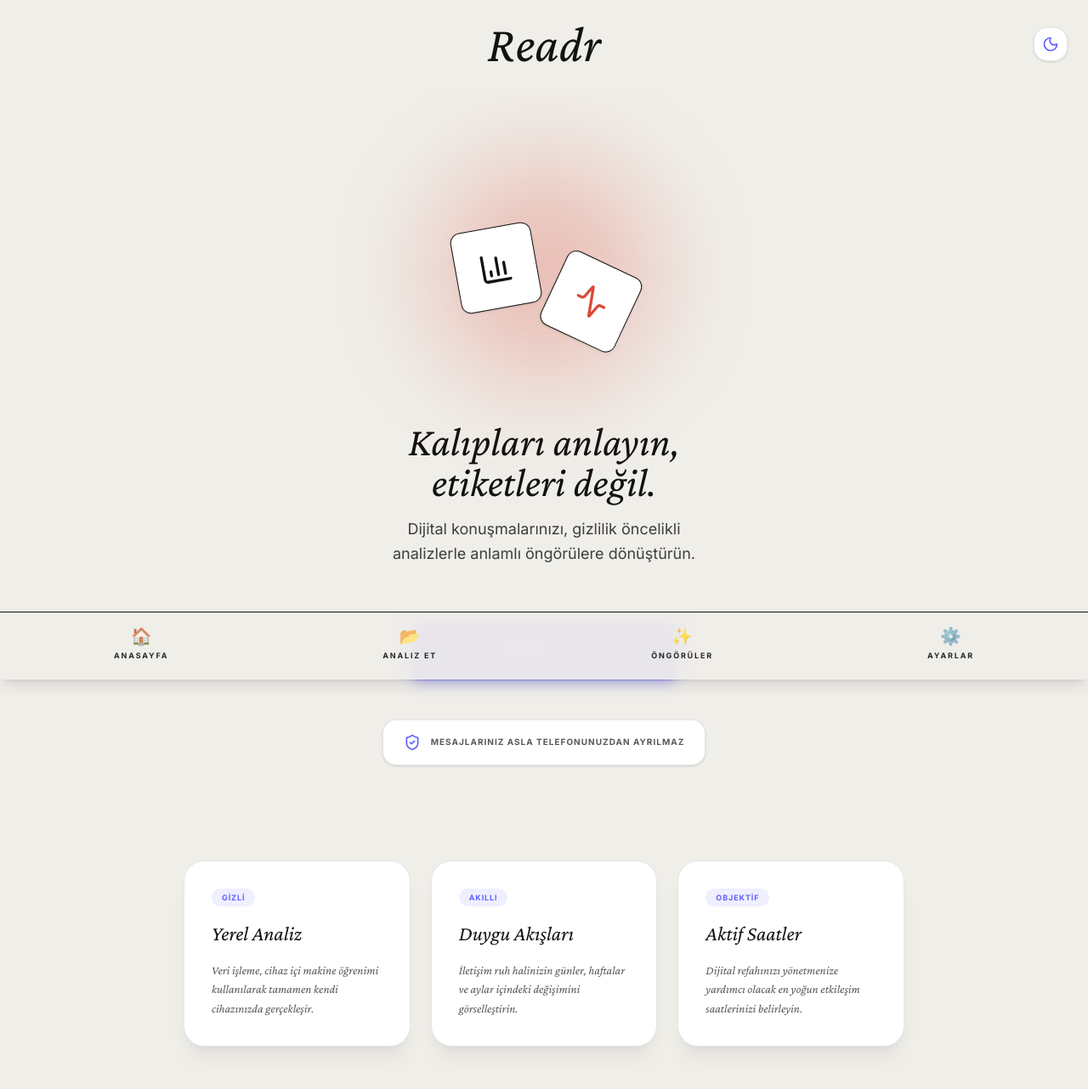
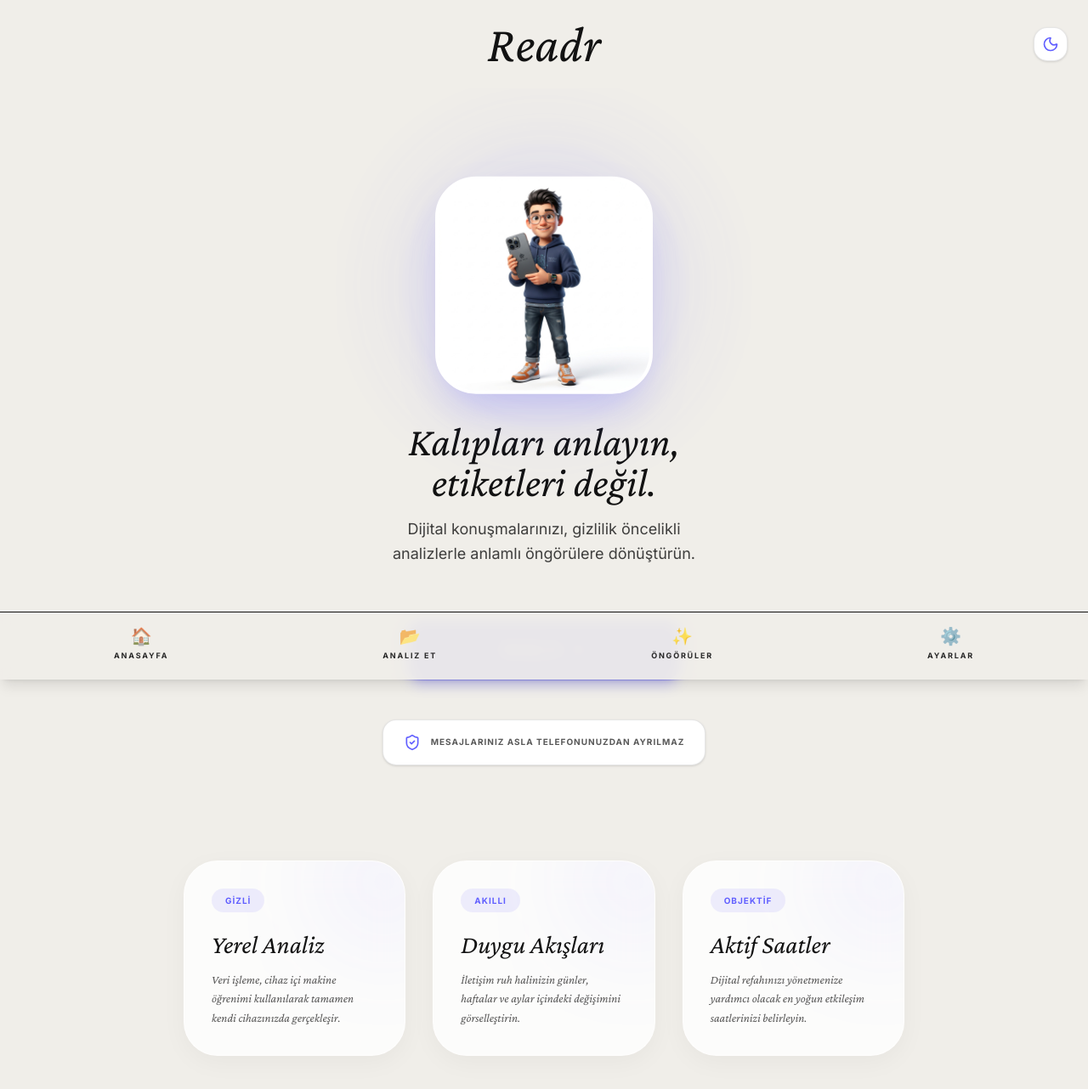
Before and after one commit to Barotello/insightful_parsomen, a React (Vite) app: page / in a window 1280 px wide. Shown: the top 1282 px of the page at 85% size. Built offline with nearby package versions, Linux system fonts and the light colour scheme.

Commit message:
feat: enhance WelcomeView animations and update character assets

```diff
--- a/src/App.tsx
+++ b/src/App.tsx
@@ -103,7 +103,7 @@ export default function App() {
               localStorage.setItem('readr-onboarded', 'true');
               setView('login');
             }} t={t} />}
-            {view === 'dashboard' && <DashboardView key="dashboard" setView={setView} t={t} />}
+            {view === 'dashboard' && <DashboardView key="dashboard" setView={setView} t={t} lang={lang} />}
             {view === 'login' && <LoginView key="login" onLogin={() => setView('upload')} t={t} />}
             {view === 'upload' && <UploadView key="upload" onUpload={(stats) => {
               setCurrentStats(stats);
@@ -180,7 +180,7 @@ function Header({ setView, currentView, t, darkMode, setDarkMode }: { setView: (
   );
 }
 
-function DashboardView({ setView, t }: { setView: (v: ViewState) => void, t: any }) {
+function DashboardView({ setView, t, lang }: { setView: (v: ViewState) => void, t: any, lang: string }) {
   const recentChats = [
     { name: "Julianne Moore", date: "Today", emoji: "✨", color: "bg-accent" },
     { name: "Mark Zuckerberg", date: "2 days ago", emoji: "⚡", color: "bg-ink" },
@@ -198,7 +198,12 @@ function DashboardView({ setView, t }: { setView: (v: ViewState) => void, t: any
         <div>
           <span className="text-[10px] font-bold text-accent uppercase tracking-[0.4em]">{t.dashboard.title}</span>
           <h2 className="text-6xl font-serif italic text-ink tracking-tighter">Dashboard</h2>
-          <p className="text-lg text-ink/60 font-serif italic mt-2">{t.dashboard.subtitle}</p>
+          <div className="flex items-center gap-2 mt-4 px-3 py-1.5 bg-green-500/10 border border-green-500/20 rounded-full w-fit">
+            <ShieldCheck className="w-4 h-4 text-green-600 dark:text-green-400" />
+            <span className="text-[10px] font-bold text-green-700 dark:text-green-400 uppercase tracking-widest">
+              {lang === 'tr' ? '%100 Cihaz İçi Şifreleme' : '100% On-Device Encryption'}
+            </span>
+          </div>
         </div>
         <button
           onClick={() => setView('upload')}
@@ -207,6 +212,47 @@ function DashboardView({ setView, t }: { setView: (v: ViewState) => void, t: any
           <span className="text-xl">➕</span>
           {t.dashboard.newAnalysis}
         </button>
+      </section>
+
+      {/* Mini Stats & Persona */}
+      <section className="grid grid-cols-1 md:grid-cols-3 gap-6">
+        {/* Persona Card */}
+        <div className="md:col-span-2 bg-gradient-to-br from-indigo-500/10 to-rose-500/10 border border-ink/10 rounded-[2rem] p-8 shadow-xl shadow-ink/5 relative overflow-hidden group">
+          <div className="absolute top-0 right-0 w-40 h-40 bg-indigo-500/20 rounded-full blur-3xl -translate-y-1/2 translate-x-1/2"></div>
+          <div className="flex items-start justify-between relative z-10">
+            <div className="space-y-3">
+              <p className="text-[10px] font-bold text-indigo-500 uppercase tracking-[0.3em]">
+                {lang === 'tr' ? 'İletişim Karakterin' : 'Communication Persona'}
+              </p>
+              <h4 className="text-3xl font-serif italic text-ink">Gece Kuşu 🌙</h4>
+              <p className="text-sm text-ink/70 font-serif italic max-w-sm">
+                {lang === 'tr' ? 'Genelde gece saatlerinde aktifsiniz ve mesajlara ortalama 4 dakika içinde ışık hızında dönüyorsunuz.' : 'You are highly active at night and respond to messages at lightning speed, averaging 4 minutes.'}
+              </p>
+            </div>
+          </div>
+        </div>
+
+        {/* Mini Stats */}
+        <div className="grid grid-rows-2 gap-6">
+          <div className="bg-white dark:bg-zinc-900 border border-ink/10 rounded-[2rem] p-6 shadow-xl shadow-ink/5 flex items-center gap-4 group">
+             <div className="w-12 h-12 bg-rose-500/10 text-rose-500 rounded-2xl flex items-center justify-center text-xl shrink-0 group-hover:scale-110 transition-transform">
+               💬
+             </div>
+             <div>
+               <p className="text-[9px] font-bold text-ink/40 uppercase tracking-widest">{lang === 'tr' ? 'Analiz Edilen Mesaj' : 'Analyzed Messages'}</p>
+               <p className="text-2xl font-serif italic text-ink mt-0.5">14,500</p>
+             </div>
+          </div>
+          <div className="bg-white dark:bg-zinc-900 border border-ink/10 rounded-[2rem] p-6 shadow-xl shadow-ink/5 flex items-center gap-4 group">
+             <div className="w-12 h-12 bg-amber-500/10 text-amber-500 rounded-2xl flex items-center justify-center text-xl shrink-0 group-hover:scale-110 transition-transform">
+               😊
+             </div>
+             <div>
+               <p className="text-[9px] font-bold text-ink/40 uppercase tracking-widest">{lang === 'tr' ? 'Favori Emoji' : 'Favorite Emoji'}</p>
+               <p className="text-2xl font-serif italic text-ink mt-0.5">😂</p>
+             </div>
+          </div>
+        </div>
       </section>
 
       <section className="space-y-6">
@@ -240,16 +286,22 @@ function DashboardView({ setView, t }: { setView: (v: ViewState) => void, t: any
         </div>
       </section>
 
-      <section className="bg-white dark:bg-zinc-900 border border-ink/10 rounded-[2.5rem] p-12 text-center space-y-6 shadow-xl shadow-ink/5 relative overflow-hidden">
-        <div className="absolute top-0 right-0 w-48 h-48 bg-indigo-500/10 rounded-full blur-3xl -translate-y-1/2 translate-x-1/2"></div>
-        <div className="relative z-10 space-y-4">
-          <div className="text-5xl drop-shadow-sm">📊</div>
-          <div className="space-y-2">
-            <h4 className="text-2xl font-serif italic text-ink">Aggregated Insights</h4>
-            <p className="text-sm text-ink/60 max-w-sm mx-auto font-serif">View your overall communication trends across all analyzed conversations.</p>
-          </div>
-          <button onClick={() => setView('pricing')} className="text-[10px] font-bold text-indigo-500 uppercase tracking-[0.4em] hover:underline px-6 py-2 rounded-full bg-indigo-500/10 transition-colors">Unlock Premium View</button>
+      <section className="bg-white dark:bg-zinc-900 border border-ink/10 rounded-[2.5rem] p-10 shadow-xl shadow-ink/5 relative overflow-hidden flex flex-col md:flex-row items-center gap-8 group">
+        <div className="absolute top-0 right-0 w-64 h-64 bg-rose-500/5 rounded-full blur-3xl -translate-y-1/2 translate-x-1/2"></div>
+        <div className="w-20 h-20 bg-rose-500/10 text-rose-500 rounded-[2rem] flex items-center justify-center shrink-0 group-hover:rotate-12 transition-transform">
+          <Brain className="w-10 h-10" />
         </div>
+        <div className="relative z-10 space-y-2 flex-grow text-center md:text-left">
+          <p className="text-[10px] font-bold text-rose-500 uppercase tracking-[0.3em]">
+            {lang === 'tr' ? 'Son Analizden İçgörü' : 'Latest Insight'}
+          </p>
+          <h4 className="text-2xl font-serif italic text-ink max-w-lg">
+            {lang === 'tr' ? '"Mark ile olan konuşmalarında %65 oranında sohbeti başlatan taraf sensin."' : '"You initiate 65% of the conversations with Mark."'}
+          </h4>
+        </div>
+        <button onClick={() => setView('insights')} className="shrink-0 bg-ink text-bg px-6 py-3 rounded-2xl text-[10px] font-bold uppercase tracking-widest hover:bg-accent transition-colors relative z-10">
+          {lang === 'tr' ? 'Detayları Gör' : 'View Details'}
+        </button>
       </section>
     </motion.div>
   );
@@ -263,24 +315,15 @@ function WelcomeView({ onStart, t }: { onStart: () => void, t: any, key?: string
       exit={{ opacity: 0, y: -20 }}
       className="flex flex-col items-center text-center space-y-12 py-10"
     >
-      <div className="relative w-64 h-64 flex items-center justify-center">
-        <div className="absolute inset-0 bg-secondary-container opacity-20 rounded-full blur-3xl animate-pulse"></div>
-        <div className="relative z-10 grid grid-cols-2 gap-4">
-          <motion.div
-            animate={{ rotate: [-6, -4, -6], y: [0, -5, 0] }}
-            transition={{ repeat: Infinity, duration: 4, ease: "easeInOut" }}
-            className="w-24 h-24 bg-white dark:bg-zinc-800 shadow-sm border border-outline-variant rounded-xl flex items-center justify-center transform -rotate-6"
-          >
-            <BarChart3 className="text-primary w-10 h-10" />
-          </motion.div>
-          <motion.div
-            animate={{ rotate: [12, 14, 12], y: [0, 5, 0] }}
-            transition={{ repeat: Infinity, duration: 4, ease: "easeInOut", delay: 0.5 }}
-            className="w-24 h-24 bg-white dark:bg-zinc-800 shadow-sm border border-outline-variant rounded-xl flex items-center justify-center translate-y-8 rotate-12"
-          >
-            <Activity className="text-secondary w-10 h-10" />
-          </motion.div>
-        </div>
+      <div className="relative w-72 h-72 flex items-center justify-center mb-4">
+        <div className="absolute inset-0 bg-indigo-500/20 rounded-full blur-3xl animate-pulse"></div>
+        <motion.div
+          animate={{ y: [0, -10, 0] }}
+          transition={{ repeat: Infinity, duration: 6, ease: "easeInOut" }}
+          className="relative z-10 w-64 h-64 rounded-[3rem] overflow-hidden shadow-2xl shadow-indigo-500/30 border-4 border-white dark:border-zinc-800 bg-white"
+        >
+          <img src="/character.png" alt="3D Tech Character" className="w-full h-full object-cover" />
+        </motion.div>
       </div>
 
       <div className="space-y-4">
@@ -309,15 +352,37 @@ function WelcomeView({ onStart, t }: { onStart: () => void, t: any, key?: string
         </p>
       </div>
 
-      <div className="grid grid-cols-1 md:grid-cols-3 gap-6 w-full mt-16 text-left">
+      <motion.div
+        initial="hidden"
+        animate="visible"
+        variants={{
+          visible: { transition: { staggerChildren: 0.1 } }
+        }}
+        className="grid grid-cols-1 md:grid-cols-3 gap-8 w-full mt-16 text-left relative"
+      >
         {t.welcome.features.map((item: any, i: number) => (
-          <div key={i} className="bg-white dark:bg-zinc-900 p-8 rounded-3xl border border-ink/10 shadow-xl shadow-ink/5 flex flex-col gap-4 group hover:-translate-y-1 hover:shadow-indigo-500/5 transition-all">
-            <span className="text-[9px] font-bold text-indigo-500 uppercase tracking-widest leading-none bg-indigo-500/10 w-fit px-3 py-1.5 rounded-full">{item.label}</span>
-            <h3 className="text-2xl font-serif italic text-ink">{item.title}</h3>
-            <p className="text-sm text-ink/70 leading-relaxed font-serif">{item.desc}</p>
-          </div>
+          <motion.div
+            key={i}
+            variants={{
+              hidden: { opacity: 0, y: 30 },
+              visible: { opacity: 1, y: 0, transition: { type: 'spring', bounce: 0.4 } }
+            }}
+            whileHover={{ y: -10, scale: 1.02 }}
+            className="relative bg-white/80 dark:bg-zinc-900/80 backdrop-blur-xl p-8 rounded-[2.5rem] border border-white/50 dark:border-white/10 shadow-[0_8px_30px_rgb(0,0,0,0.04)] dark:shadow-[0_8px_30px_rgb(0,0,0,0.2)] flex flex-col gap-5 group overflow-hidden"
+          >
+            {/* Animated glowing orb behind each card */}
+            <div className="absolute -top-10 -right-10 w-32 h-32 bg-indigo-500/10 rounded-full blur-3xl group-hover:bg-indigo-500/20 group-hover:scale-150 transition-all duration-700"></div>
+
+            <div className="relative z-10">
+              <span className="text-[10px] font-bold text-indigo-500 uppercase tracking-widest leading-none bg-indigo-500/10 w-fit px-4 py-2 rounded-2xl group-hover:bg-indigo-500 group-hover:text-white transition-colors duration-300">
+                {item.label}
+              </span>
+              <h3 className="text-3xl font-serif italic text-ink mt-6 group-hover:text-indigo-500 transition-colors duration-300">{item.title}</h3>
+              <p className="text-sm text-ink/70 leading-relaxed font-serif mt-3">{item.desc}</p>
+            </div>
+          </motion.div>
         ))}
-      </div>
+      </motion.div>
     </motion.div>
   );
 }
```
Also changed, not shown: public/character.png (added), public/character_v1.png (added).
